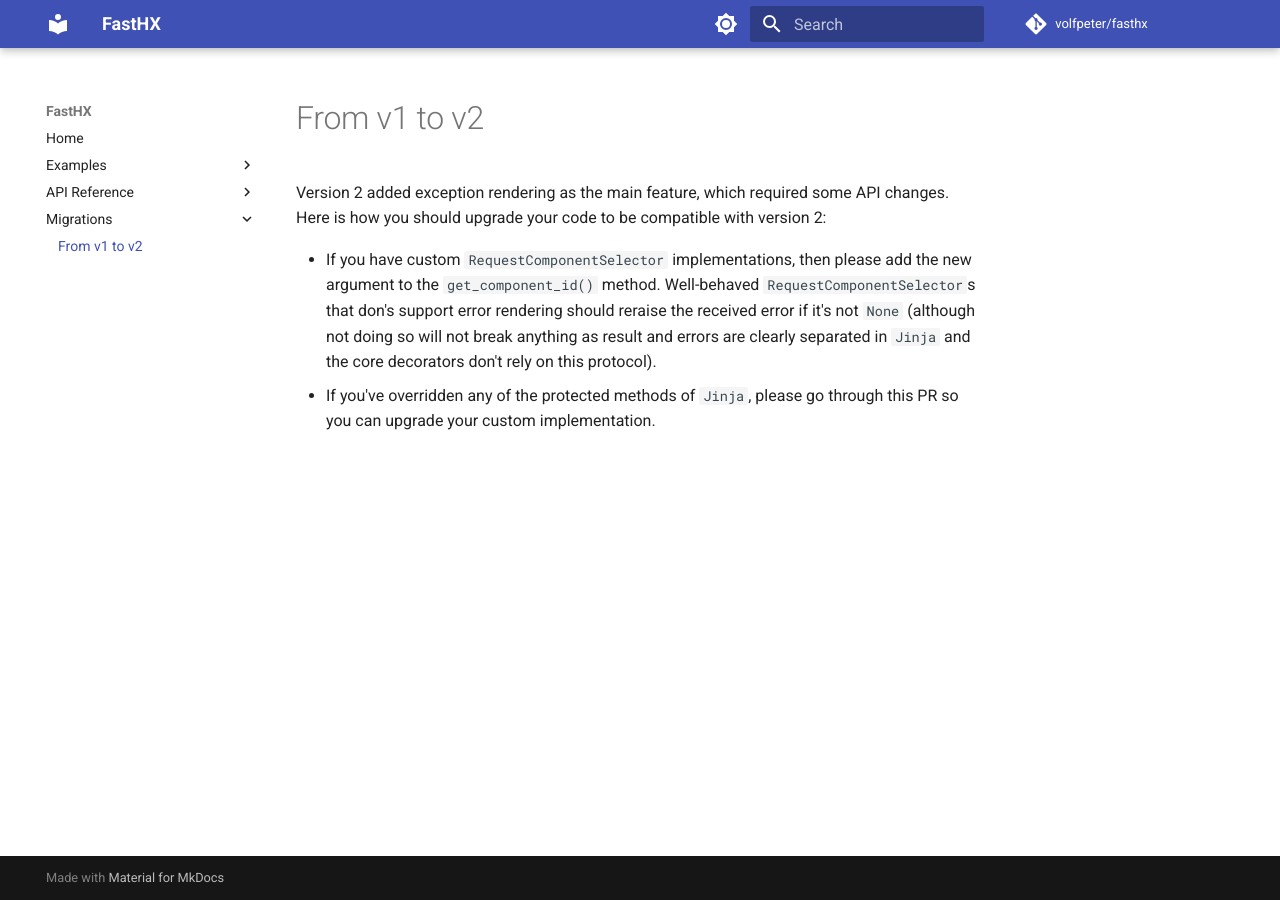
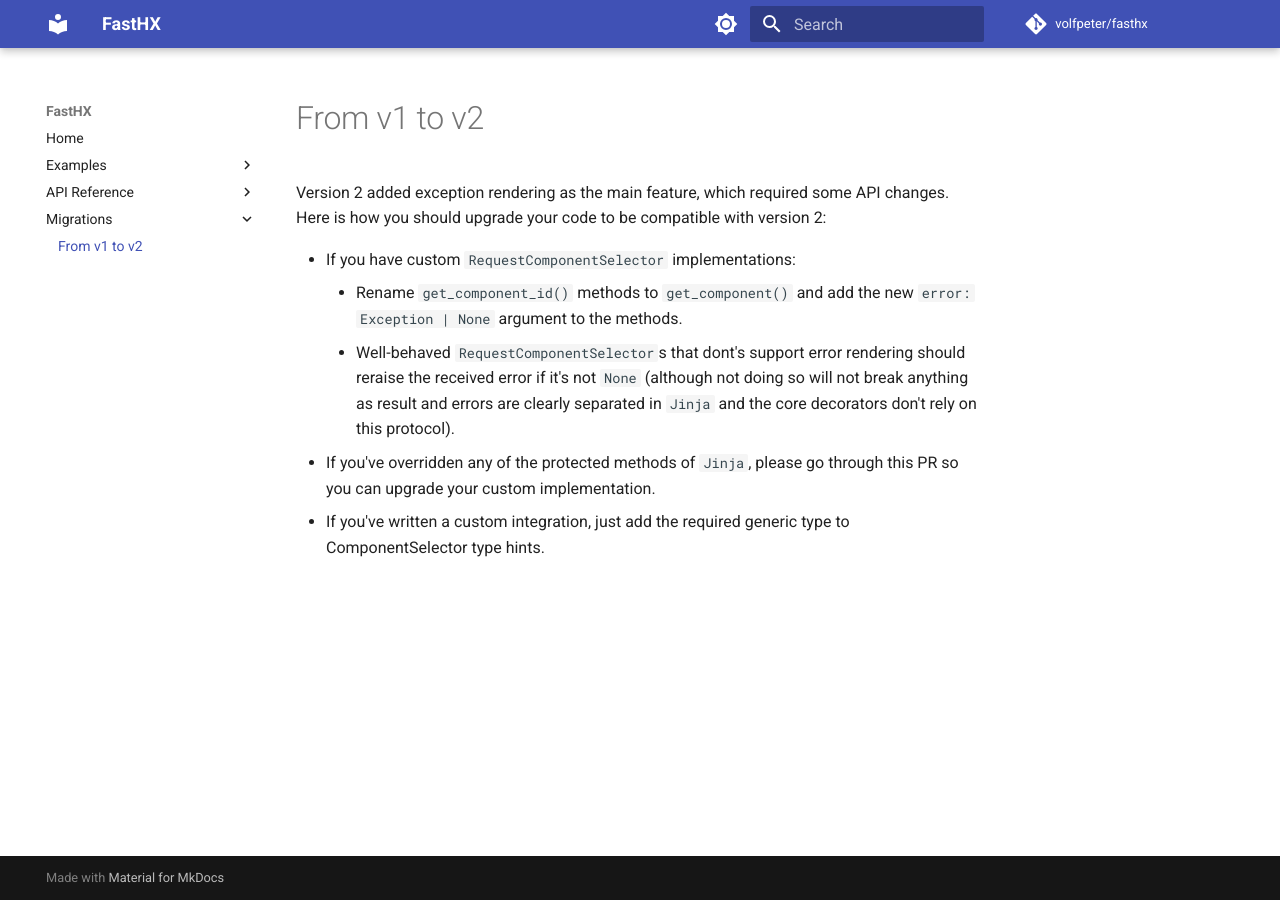
Before and after one commit to volfpeter/fasthx, an MkDocs documentation site: the page built from docs/migrations/1-to-2.md, in a window 1280 px wide. Built offline with MkDocs 1.6.1 and Material for MkDocs 9.7.7, drawn with Linux system fonts in a browser that asks for light colours; comment, search, counter and statistics services are not loaded.

Commit message:
updated the upgrade docs

```diff
--- a/docs/migrations/1-to-2.md
+++ b/docs/migrations/1-to-2.md
@@ -2,5 +2,8 @@
 
 Version 2 added exception rendering as the main feature, which required some API changes. Here is how you should upgrade your code to be compatible with version 2:
 
-- If you have custom `RequestComponentSelector` implementations, then please add the new argument to the `get_component_id()` method. Well-behaved `RequestComponentSelector`s that don's support error rendering should reraise the received error if it's not `None` (although not doing so will not break anything as result and errors are clearly separated in `Jinja` and the core decorators don't rely on this protocol).
+- If you have custom `RequestComponentSelector` implementations:
+    - Rename `get_component_id()` methods to `get_component()` and add the new `error: Exception | None` argument to the methods.
+    - Well-behaved `RequestComponentSelector`s that dont's support error rendering should reraise the received error if it's not `None` (although not doing so will not break anything as result and errors are clearly separated in `Jinja` and the core decorators don't rely on this protocol).
 - If you've overridden any of the protected methods of `Jinja`, please go through this PR so you can upgrade your custom implementation.
+- If you've written a custom integration, just add the required generic type to ComponentSelector type hints.
```
